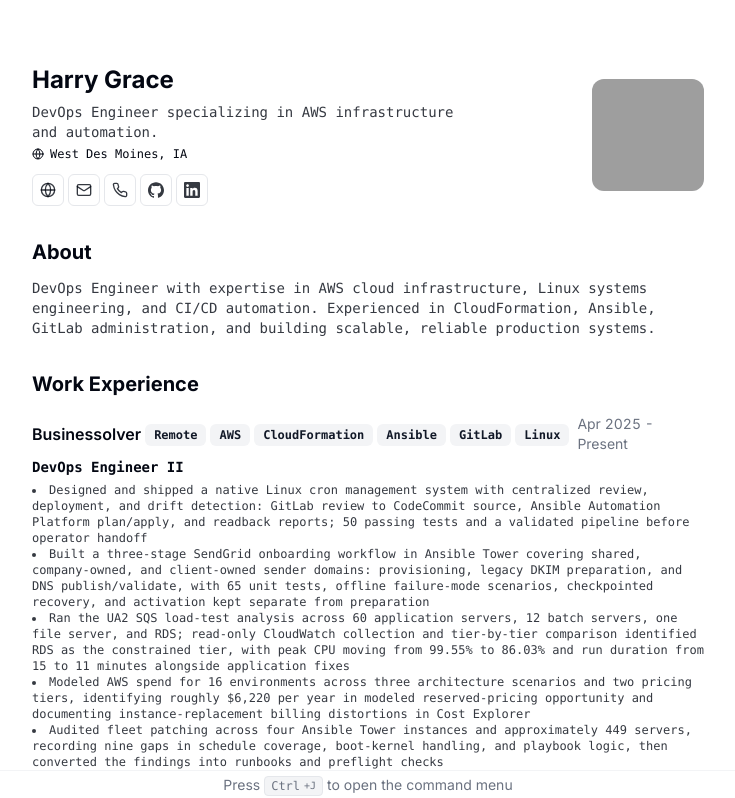
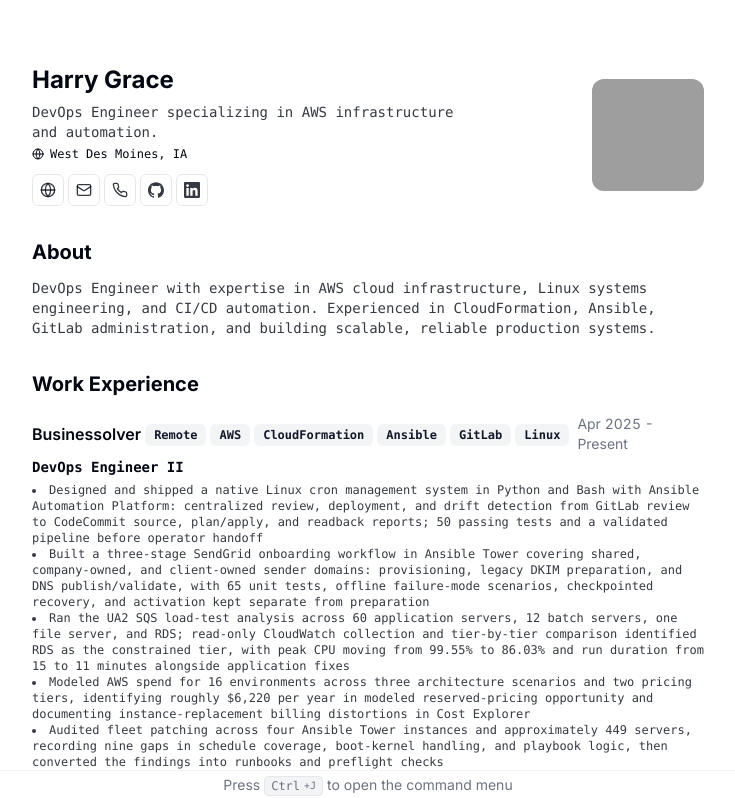
Before and after one commit to hagrace4/resume, a Next.js app: page / in a window 1280 px wide. Shown: the top 798 px of the page, without its empty margins (272-1007 px from the left). Built offline with nearby package versions, Linux system fonts and the light colour scheme; grey boxes are pictures that could not be loaded.

Commit message:
content: name the languages behind the cron management system
Python and Bash with Ansible Automation Platform, per Harry. Closes the last
scripting requirement that was resting on a skills token alone.

```diff
--- a/src/data/resume-data.tsx
+++ b/src/data/resume-data.tsx
@@ -57,11 +57,11 @@ export const RESUME_DATA: ResumeData = {
         <>
           <ul className="list-inside list-disc">
             <li>
-              Designed and shipped a native Linux cron management system with
-              centralized review, deployment, and drift detection: GitLab review
-              to CodeCommit source, Ansible Automation Platform plan/apply, and
-              readback reports; 50 passing tests and a validated pipeline before
-              operator handoff
+              Designed and shipped a native Linux cron management system in
+              Python and Bash with Ansible Automation Platform: centralized
+              review, deployment, and drift detection from GitLab review to
+              CodeCommit source, plan/apply, and readback reports; 50 passing
+              tests and a validated pipeline before operator handoff
             </li>
             <li>
               Built a three-stage SendGrid onboarding workflow in Ansible Tower
```
